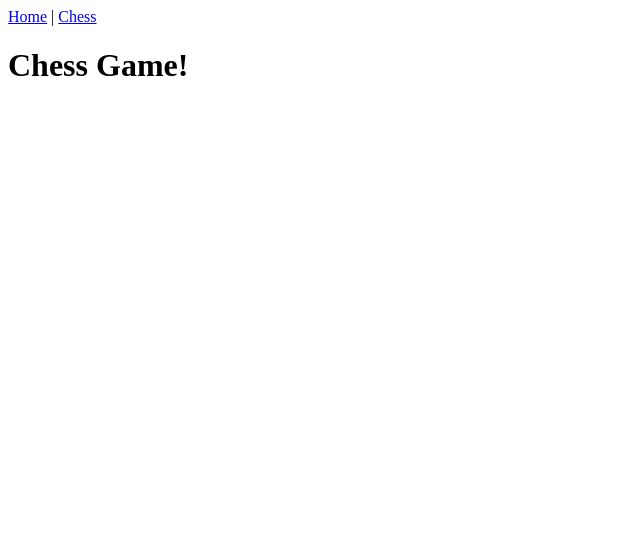
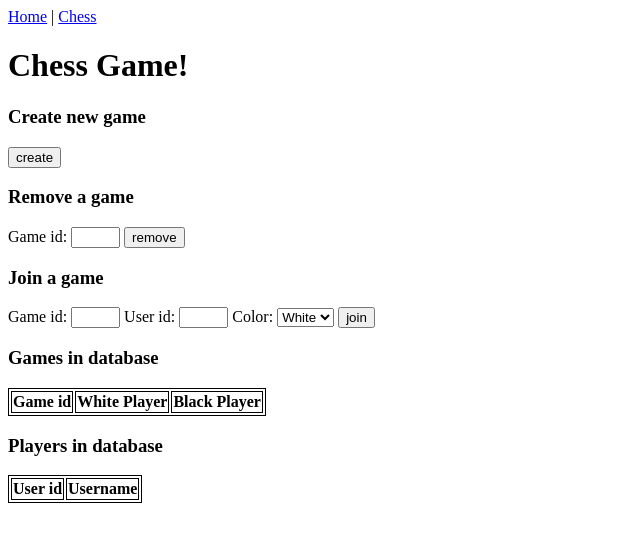
Before and after one commit to burritolord/Chess, a Flask app: page /chess in a window 1280 px wide. Shown: the top 542 px of the page, without its empty margins (0-640 px from the left). Run offline with Flask 2, Linux system fonts and the light colour scheme; data that the repository does not hold is empty; some libraries are stand-ins or nearby versions.

Commit message:
creating basic test page for game

```diff
--- a/requirements.txt
+++ b/requirements.txt
@@ -3,3 +3,4 @@ Flask-SocketIO==2.9.3
 Flask-SQLAlchemy==2.3.2
 Jinja2==2.10
 SQLAlchemy-Utils==0.32.21
+Flask-WTF==0.14.2
--- /dev/null
+++ b/src/forms/current_game.py
@@ -0,0 +1,12 @@
+from flask_wtf import FlaskForm
+from wtforms import StringField, TextAreaField
+
+
+class CurrentGame(FlaskForm):
+    game_id = StringField('Game id')
+    white_player_id = StringField('Id')
+    white_player_name = StringField('Name')
+    black_player_id = StringField('Id')
+    black_player_name = StringField('Name')
+    game_over = StringField('Game over')
+    game_board = TextAreaField('Board')
--- /dev/null
+++ b/src/forms/delete_game.py
@@ -0,0 +1,8 @@
+from flask_wtf import FlaskForm
+from wtforms import StringField, SubmitField
+from wtforms.validators import DataRequired
+
+
+class RemoveGame(FlaskForm):
+    game_id = StringField('Game id')
+    submit = SubmitField('remove')
--- /dev/null
+++ b/src/forms/join_game.py
@@ -0,0 +1,10 @@
+from flask_wtf import FlaskForm
+from wtforms import StringField, SubmitField, SelectField
+from src.piece.color import Color
+
+
+class JoinGame(FlaskForm):
+    game_id = StringField('Game id')
+    user_id = StringField('User id')
+    color = SelectField('Color', choices=[(Color.WHITE.value, 'White'), (Color.BLACK.value, 'Black')])
+    submit = SubmitField('join')
--- /dev/null
+++ b/src/forms/move_piece.py
@@ -0,0 +1,8 @@
+from flask_wtf import FlaskForm
+from wtforms import StringField, SubmitField, TextAreaField
+
+
+class MovePiece(FlaskForm):
+    start_position = StringField('Start position')
+    end_position = StringField('End position')
+    submit = SubmitField('make move')
--- a/src/models/player.py
+++ b/src/models/player.py
@@ -12,3 +12,7 @@ class Player(db.Model):
     fullname = db.Column(db.String(200), nullable=True)
     email = db.Column(EmailType, unique=True)
     password = db.Column(PasswordType(schemes=['pbkdf2_sha512']), unique=False)
+
+    @classmethod
+    def load_by_id(cls, player_id):
+        return cls.query.get(player_id)
--- a/src/routes.py
+++ b/src/routes.py
@@ -1,44 +1,132 @@
 from src import app, socketio
-from flask import render_template
-# from src import db
-# from src.models.player import Player
-# from src.models.chess_game import ChessGame
-# from src.models.game_score import GameScore
-# import string
-# import random
+from flask import render_template, redirect, url_for, request
+from src import db
+from src.models.player import Player
+from src.models.chess_game import ChessGame
+from src.models.game_score import GameScore
+from src.forms.delete_game import RemoveGame
+from src.forms.join_game import JoinGame
+from src.forms.move_piece import MovePiece
+from src.forms.current_game import CurrentGame
+import string
+import random
+from flask_socketio import SocketIO, emit, join_room, leave_room, close_room, rooms, disconnect
+from src.piece.color import Color
 
 
 @app.route('/')
 @app.route('/index')
 def homepage():
-    # chars = string.ascii_letters
-    # email1 = ''.join((random.choice(chars)) for _ in range(10))
-    # email2 = ''.join((random.choice(chars)) for _ in range(10))
-    # email3 = ''.join((random.choice(chars)) for _ in range(10))
-    #
-    # u1 = Player(fullname='nick', email=email1, password='blah')
-    # u2 = Player(fullname='tom', email=email2, password='candy')
-    # u3 = Player(fullname='jack', email=email3, password='stuff')
-    #
-    # g1 = ChessGame(white_player=u1, black_player=u2)
-    # g2 = ChessGame(white_player=u1, black_player=u3)
-    # g3 = ChessGame()
-    #
-    # s1 = GameScore(game=g1, white_score=1, black_score=0)
-    # s2 = GameScore(game=g2, white_score=.5, black_score=.5)
-    #
-    # s1.game.white_player = u3
-    #
-    # db.session.add(g1)
-    # db.session.add(g2)
-    # db.session.add(g3)
-    # db.session.add(s1)
-    # db.session.add(s2)
-    # db.session.commit()
-
     return render_template('index.html')
 
 
-@app.route('/chess')
+@app.route('/user/add')
+def add_users():
+    chars = string.ascii_letters
+    random1 = ''.join((random.choice(chars)) for _ in range(10))
+    random2 = ''.join((random.choice(chars)) for _ in range(10))
+    random3 = ''.join((random.choice(chars)) for _ in range(10))
+
+    u1 = Player(fullname='nick james', username=random1, email=random1 + "@blah.com", password='blah')
+    u2 = Player(fullname='tom blow', username=random2, email=random2 + "@blah.com", password='candy')
+    u3 = Player(fullname='jack black', username=random3, email=random3 + "@blah.com", password='stuff')
+
+    g1 = ChessGame(white_player=u1, black_player=u2)
+    g2 = ChessGame(white_player=u1, black_player=u3)
+    g3 = ChessGame()
+
+    s1 = GameScore(game=g1, white_score=1, black_score=0)
+    s2 = GameScore(game=g2, white_score=.5, black_score=.5)
+
+    s1.game.white_player = u3
+
+    db.session.add(g1)
+    db.session.add(g2)
+    db.session.add(g3)
+    db.session.add(s1)
+    db.session.add(s2)
+    db.session.commit()
+
+    return "users added"
+
+
+@app.route('/chess', methods=['GET', 'POST'])
 def chess():
-    return render_template('chess.html')
+    template_vars = {}
+    template_vars['removegame_form'] = RemoveGame()
+    template_vars['joingame_form'] = JoinGame()
+    template_vars['movepiece_form'] = MovePiece()
+    template_vars['currentgame_form'] = CurrentGame()
+
+    if template_vars['removegame_form'].validate_on_submit():
+        chessgame = ChessGame.load_by_id(template_vars['removegame_form'].game_id.data)
+        if chessgame:
+            chessgame.delete_from_db()
+            redirect(url_for('chess'))
+
+    template_vars['players'] = Player.query.all()
+    template_vars['games'] = ChessGame.query.all()
+
+    return render_template('chess.html', **template_vars)
+
+
+@socketio.on('new_game', namespace='/chess-game')
+def new_game(json):
+    # create new room
+    chessgame = ChessGame()
+    chessgame.save_to_db()
+    join_room(chessgame.id)
+
+    emit_data = {
+        'room': chessgame.id,
+        'game_id': chessgame.id,
+        'board': str(chessgame),
+        'white_player': '' if not chessgame.white_player else chessgame.white_player.username,
+        'black_player': '' if not chessgame.black_player else chessgame.black_player.username
+    }
+
+    emit('game_created', emit_data)
+
+
+@socketio.on('remove_game', namespace='/chess-game')
+def remove_game(json):
+    chessgame = ChessGame.load_by_id(json['game_id'])
+    if chessgame:
+        chessgame.delete_from_db()
+
+
+@socketio.on('join_game', namespace='/chess-game')
+def join_game(json):
+    # Need concept of session to add current user but for now, just add
+    # supplied user
+    updated_values = {}
+    chessgame = ChessGame.load_by_id(json['game_id'])
+    player = Player.load_by_id(json['player_id'])
+    if chessgame and player:
+        join_room(chessgame.id)
+        if int(json['color']) == Color.WHITE.value:
+            updated_values['white_player_username'] = player.username
+            updated_values['white_player_id'] = player.id
+            chessgame.white_player = player
+            chessgame.save_to_db()
+            emit('update_game', updated_values, room=chessgame.id)
+        elif int(json['color']) == Color.BLACK.value:
+            updated_values['black_player_username'] = player.username
+            updated_values['black_player_id'] = player.id
+            chessgame.black_player = player
+            chessgame.save_to_db()
+            emit('update_game', updated_values, room=chessgame.id)
+
+    # Emit error?
+
+
+
+@socketio.on('move_piece')
+def move_piece(json):
+    emit('board_update', {'data': 'message received'})
+    print(str(json))
+
+
+@socketio.on('add_player')
+def add_player(json):
+    pass
--- /dev/null
+++ b/src/static/css/test.css
@@ -0,0 +1,12 @@
+table {
+    border: 1px solid black;
+    text-align: center
+}
+
+table th {
+    border: 1px solid black;
+}
+
+table td {
+border: 1px solid black;
+}
--- a/src/static/js/board.js
+++ b/src/static/js/board.js
@@ -1,3 +1,79 @@
 $(document).ready(function() {
+    var socket = io.connect('http://' + document.domain + ':' + location.port + '/chess-game');
+    var ROOM;
+    // socket.on('connect', function() {
+    //
+    // });
 
+    // Handle updated board.
+    socket.on('game_created', function (data) {
+        console.log(data);
+        ROOM = data.room;
+        add_to_game_table(data);
+    });
+
+    // Update game info
+    socket.on('update_game', function (data) {
+        var white_player = 1;
+        // Update board
+
+        // Update users
+
+        // Update player list
+
+        // Update current player
+
+        // Update game over
+
+        // Update en passant
+
+        // Update check
+
+        // Update checkmate
+
+        // Update draw
+
+        // Update pawn promotion
+    });
+
+    // Create a new game
+    $('.new-game .submit').on('click', new_game);
+    function new_game() {
+        socket.emit('new_game', {});
+    }
+
+    // Remove a game
+    $('.remove-game .submit').on('click', remove_game);
+    function remove_game() {
+        var id = $('.remove-game #game_id').val();
+        var data = {game_id: id};
+        socket.emit('remove_game', data);
+
+        remove_from_game_table(data)
+    }
+
+    // Join a game
+    $('.join-game .submit').on('click', join_game);
+    function join_game() {
+        var gid = $('.join-game #game_id').val();
+        var uid = $('.join-game #user_id').val();
+        var color = $('.join-game #color').val();
+        var data = {game_id: gid, player_id: uid, color: color};
+        socket.emit('join_game', data);
+    }
+
+    function add_to_game_table(data) {
+        var new_game = "<tr id='game-" + data.game_id + "'><td>" + data.game_id + "</td><td>" + data.white_player + "</td><td>" + data.black_player + "</td></tr>";
+        $("#games").append(new_game);
+    }
+
+    function remove_from_game_table(data) {
+        var $game_row = $("#games #game-" + data.game_id);
+        if ($game_row.length !== 0) {
+            $game_row.remove();
+        }
+    }
+    function move_piece(event) {
+        socket.emit('move_piece', {data: 'I\'m connected!'});
+    }
 });
--- a/src/templates/base.html
+++ b/src/templates/base.html
@@ -9,6 +9,7 @@
     {% endif %}
     <script src="https://ajax.googleapis.com/ajax/libs/jquery/3.3.1/jquery.min.js"></script>
     {% block scripts %}{% endblock %}
+    {% block styles %}{% endblock %}
 </head>
 <body>
     <a href="/index">Home</a> | <a href="/chess">Chess</a>
--- a/src/templates/chess.html
+++ b/src/templates/chess.html
@@ -3,11 +3,82 @@
 {% block scripts %}
     <!-- Need to learn how to use the url_for function to grab the path -->
     <script src="../static/js/board.js"></script>
+    <script src="https://cdnjs.cloudflare.com/ajax/libs/socket.io/2.0.4/socket.io.js"></script>
+{% endblock %}
+
+{% block styles %}
+    <link rel="stylesheet" type="text/css" href="../static/css/test.css">
 {% endblock %}
 
 {% block content %}
     <h1>Chess Game!</h1>
     <div>
+        <h3>Create new game</h3>
+        <div class="new-game">
+            <button class="submit">create</button>
+        </div>
+
+        <!-- Remove a game -->
+        <h3>Remove a game</h3>
+        <div class="remove-game">
+            <label>{{ removegame_form.game_id.label }}: </label>
+            {{ removegame_form.game_id(size=3) }}
+            <button class="submit">remove</button>
+        </div>
+
+        <!-- Join a game -->
+        <h3>Join a game</h3>
+        <div class="join-game">
+            <label>{{ joingame_form.game_id.label }}: </label>
+            {{ joingame_form.game_id(size=3) }}
+
+            <label>{{ joingame_form.user_id.label }}: </label>
+            {{ joingame_form.user_id(size=3) }}
+
+            <label>{{ joingame_form.color.label }}: </label>
+            {{ joingame_form.color() }}
+            <button class="submit">join</button>
+
+        </div>
+
+        <!-- Move a piece -->
+
+        <!-- Display current game info -->
+
+        <h3>Games in database</h3>
+        <table id="games">
+            <tr>
+                <th>Game id</th>
+                <th>White Player</th>
+                <th>Black Player</th>
+            </tr>
+            {% if games %}
+                {% for game in games %}
+                    <tr id="game-{{ game.id }}">
+                        <td>{{ game.id }}</td>
+                        <td>{{ game.white_player.username }}</td>
+                        <td>{{ game.black_player.username }}</td>
+                    </tr>
+                {% endfor %}
+            {% endif %}
+        </table>
+
+        <h3>Players in database</h3>
+        <table>
+            <tr>
+                <th>User id</th>
+                <th>Username</th>
+
+            </tr>
+            {% if players %}
+                {% for player in players %}
+                    <tr>
+                        <td>{{ player.id }}</td>
+                        <td>{{ player.username }}</td>
+                    </tr>
+                {% endfor %}
+            {% endif %}
+        </table>
 
     </div>
 {% endblock %}
```
Also changed, not shown: src/models/chess_game.py (+28 -18 lines).
